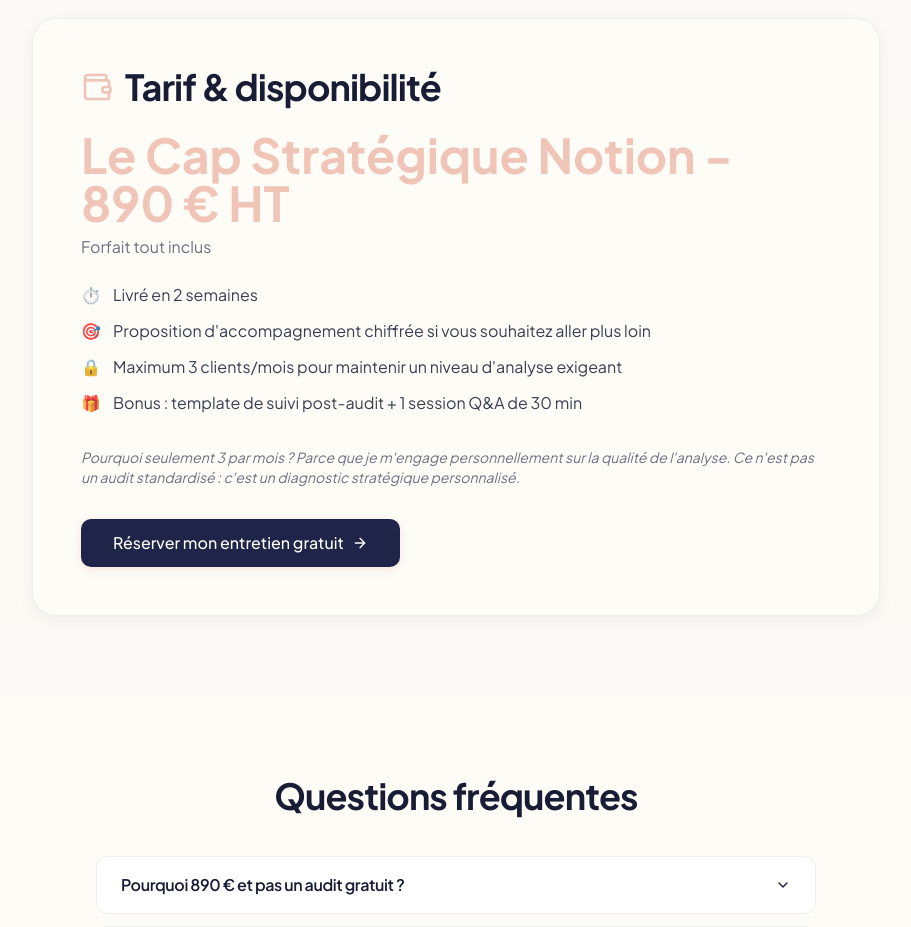
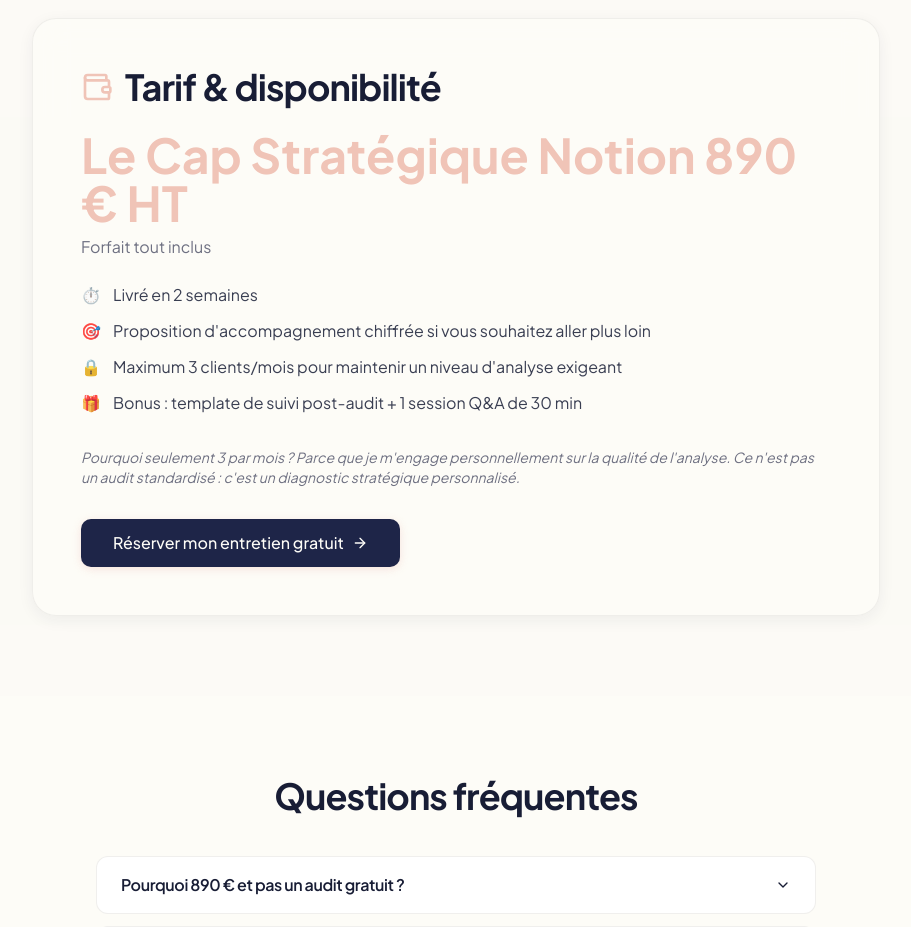
Before and after one commit to mLyon4/caplean-ia, a React (Vite) app: page /audit-strategique-notion in a window 1280 px wide. Shown: the part 3440-4367 px from the top of the page, without its empty margins (184-1095 px from the left). Built offline with nearby package versions, Linux system fonts and the light colour scheme.

Commit message:
Changes
Co-authored-by: mLyon4 <226275147+mLyon4@users.noreply.github.com>

```diff
--- a/src/pages/CapDigitalNotion.tsx
+++ b/src/pages/CapDigitalNotion.tsx
@@ -493,7 +493,7 @@ const CapDigitalNotion = () => {
                   Tarif & disponibilité
                 </h2>
               </div>
-              <div className="text-5xl font-bold text-secondary mb-2">Le Cap Stratégique Notion - 890 € HT</div>
+              <div className="text-5xl font-bold text-secondary mb-2">Le Cap Stratégique Notion 890 € HT</div>
               <p className="text-muted-foreground mb-6">Forfait tout inclus</p>
 
               <ul className="space-y-3 mb-8">
```
